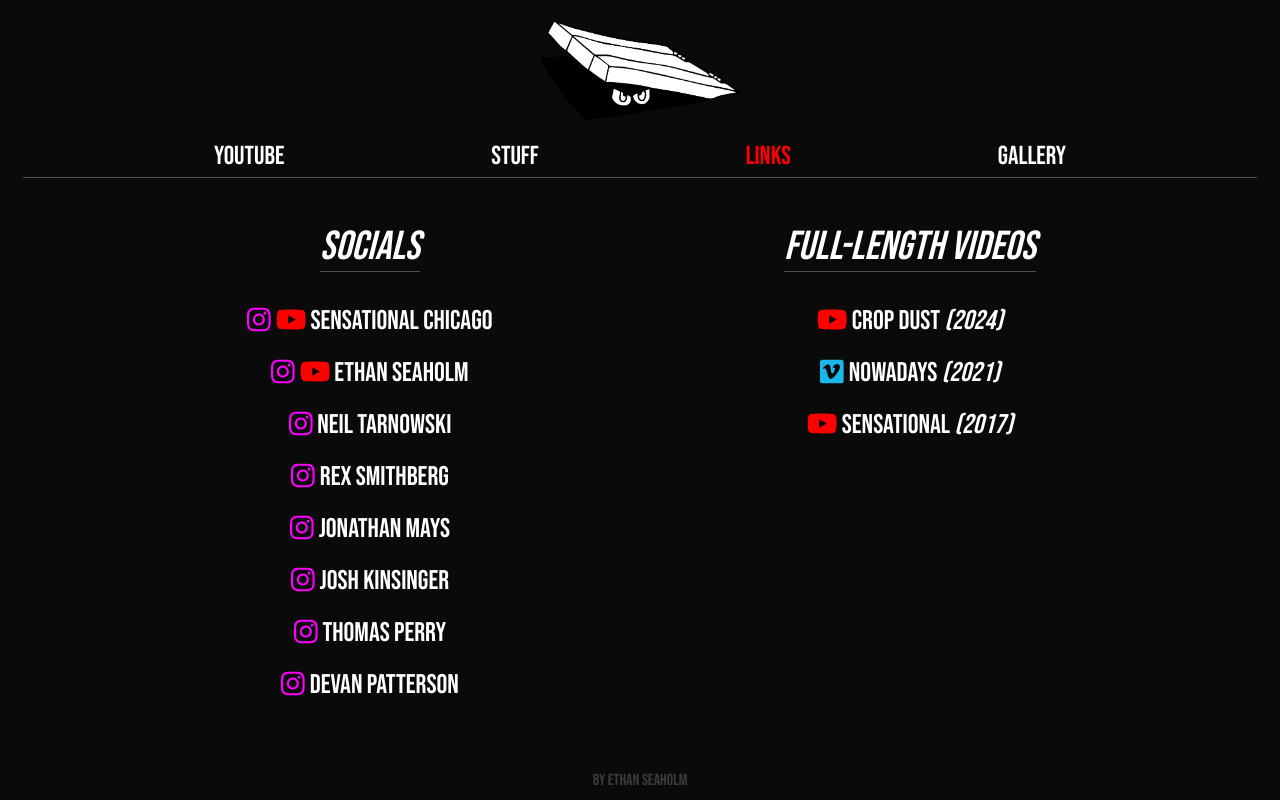
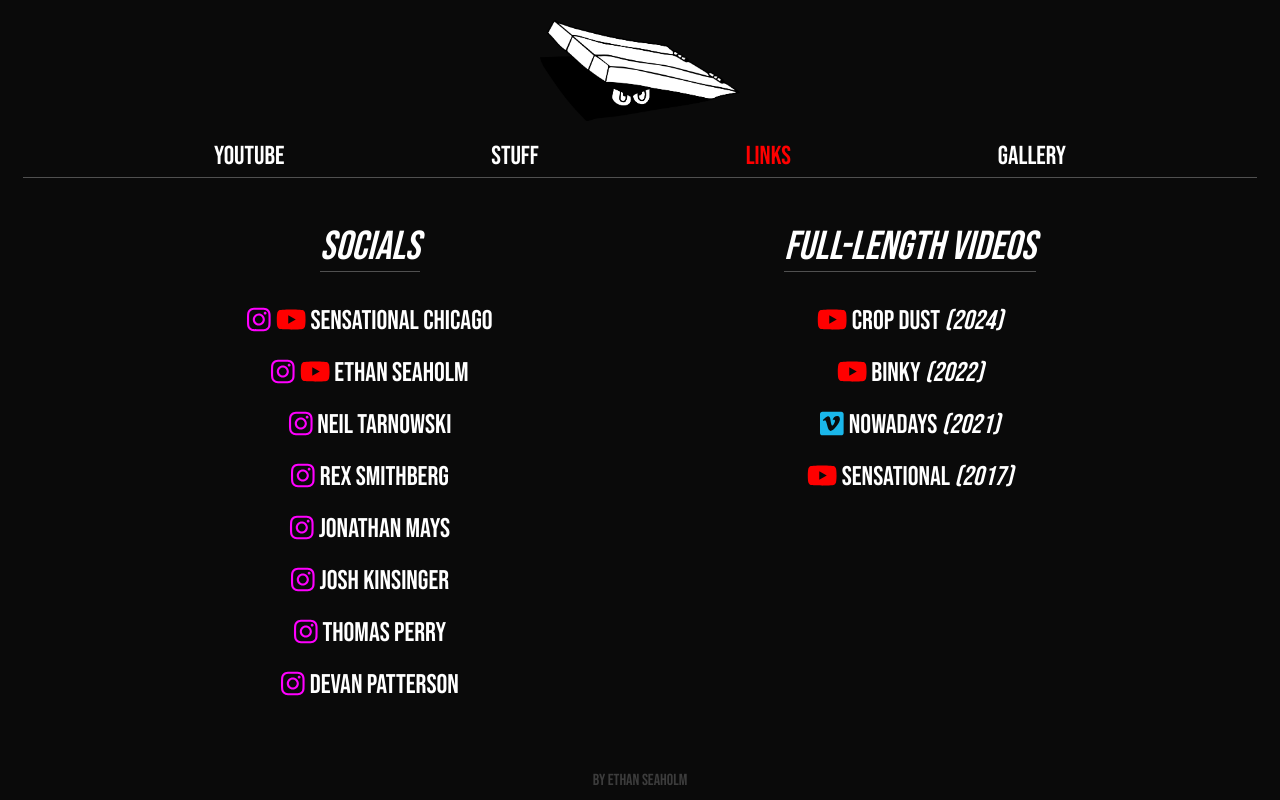
Before and after one commit to EthanSeaholm/Sensational-Chicago, a React (Create React App) app: page /links in a window 1280 px wide. Built offline with nearby package versions, Linux system fonts and the light colour scheme; a web font is replaced by a local one.

Commit message:
BINKY full-length video addition

```diff
--- a/src/components/LinksPage.js
+++ b/src/components/LinksPage.js
@@ -67,6 +67,12 @@
     video: "CROP DUST",
     year: "2024",
     youtubeUrl: "https://www.youtube.com/watch?v=Ml5pKZIncjY&t=1s",
+  },
+  {
+    id: "binky",
+    video: "BINKY",
+    year: "2022",
+    youtubeUrl: "https://m.youtube.com/watch?v=lKjFuygKWDM",
   },
   {
     id: "nowadays",
```
